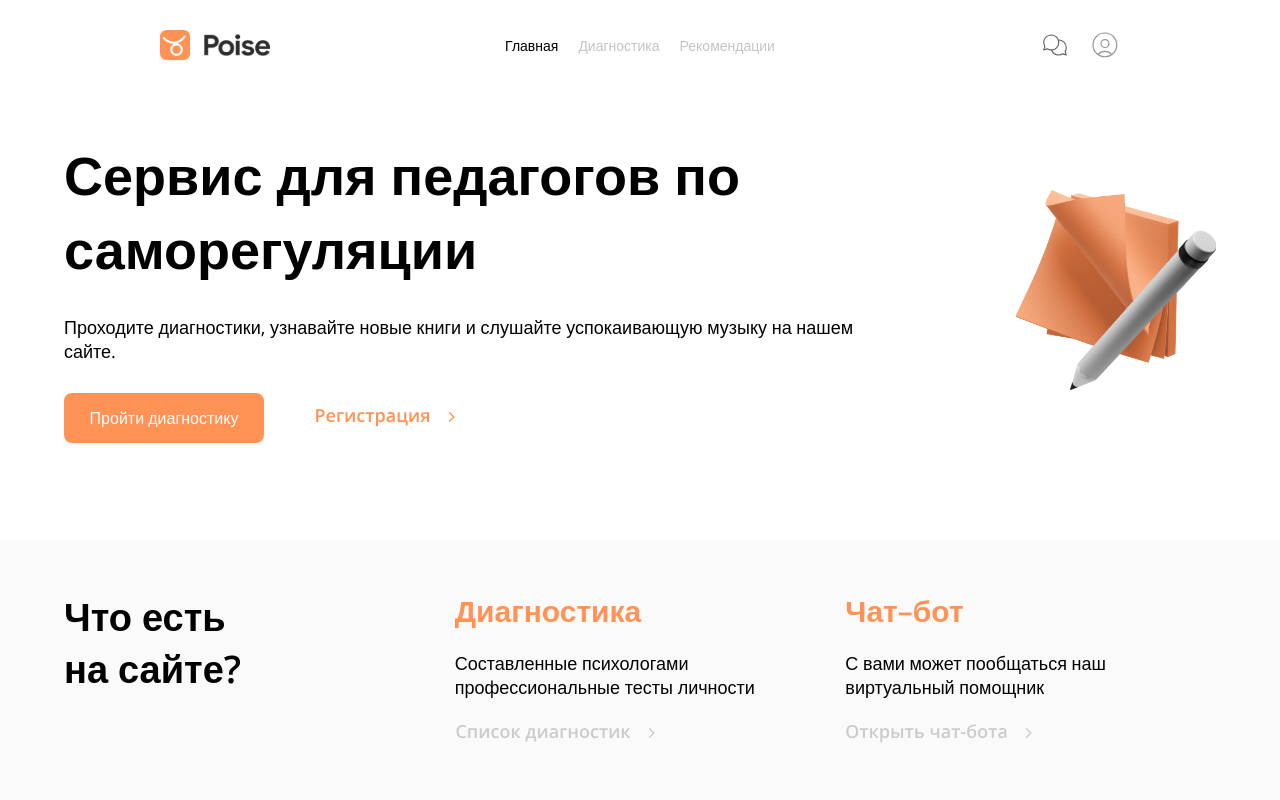
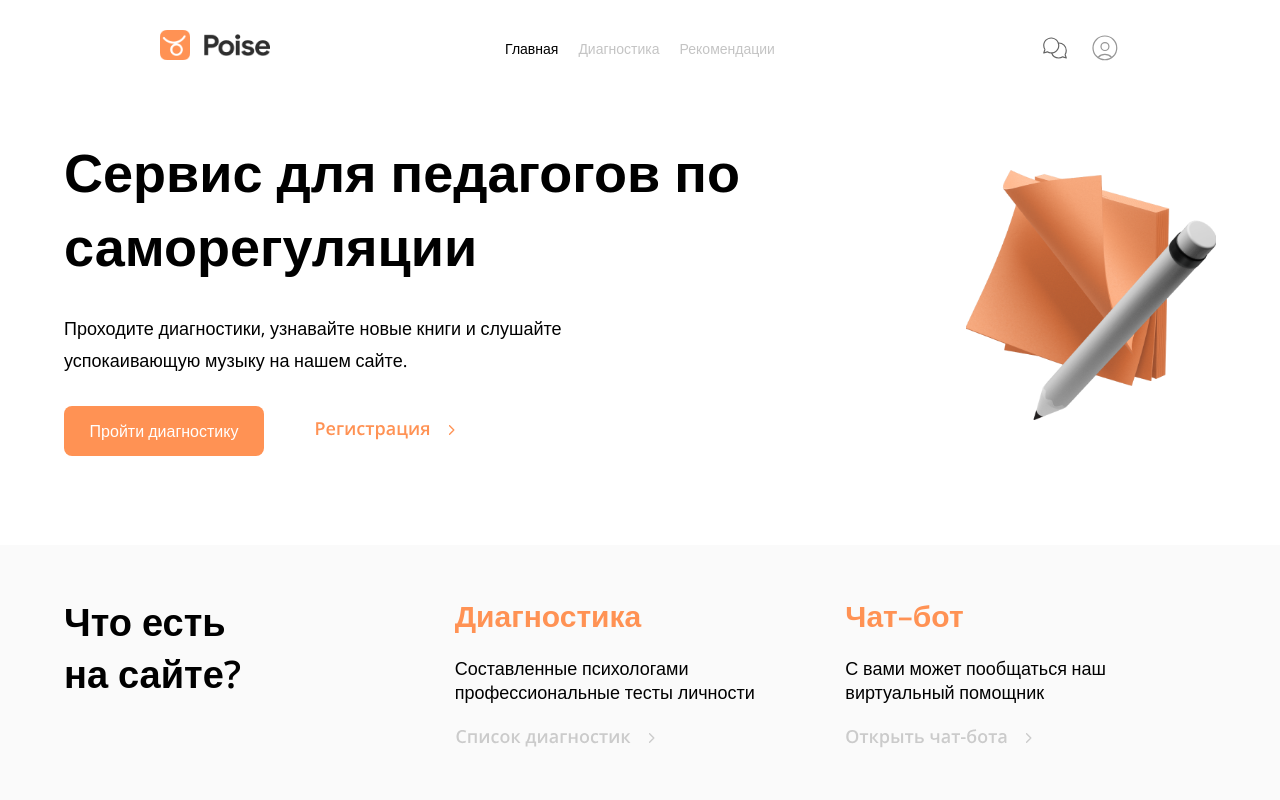
Before and after one commit to Staasik/appmdp, a React (Create React App) app: page /main/home in a window 1280 px wide. Shown: the top 800 px of the page. Built offline with nearby package versions, Linux system fonts and the light colour scheme.

Commit message:
hot fixes

```diff
--- a/src/components/defaultComponents/Header.tsx
+++ b/src/components/defaultComponents/Header.tsx
@@ -7,18 +7,18 @@ import Icon from 'images/icon.png';
 import { useLocation } from 'react-router-dom'
 import { IUserData } from 'App'
 
-interface Props{
+interface Props {
     userData: IUserData | null,
     onOpenChat(): any
 }
 
-export const Header = ({ userData, onOpenChat } : Props) => {
+export const Header = ({ userData, onOpenChat }: Props) => {
     const isDesktop = useMediaQuery({
         query: "(max-width: 600px)"
     });
     let location = useLocation();
 
-    const toProfile = () =>{
+    const toProfile = () => {
         userData ? document.location.href = '/main/profile' : document.location.href = '/'
     }
 
@@ -27,16 +27,20 @@ export const Header = ({ userData, onOpenChat } : Props) => {
             {isDesktop ?
                 <DiagHeader>
                     < DiagnIcon >
-                        <img src={Icon} style={{ "height": "30px", "width": "110px" }} />
+                        <a href='/main/home'>
+                            <img src={Icon} style={{ "height": "30px", "width": "110px" }} />
+                        </a>
                     </DiagnIcon >
                     <DiagnCP>
-                        <Menu userData={userData} onOpenChat={() => onOpenChat()}/>
+                        <Menu userData={userData} onOpenChat={() => onOpenChat()} />
                     </DiagnCP>
                 </DiagHeader >
                 :
                 <DiagHeader>
                     <DiagnIcon>
-                        <img src={Icon} style={{ "height": "30px", "width": "110px" }} />
+                        <a href='/main/home'>
+                            <img src={Icon} style={{ "height": "30px", "width": "110px" }} />
+                        </a>
                     </DiagnIcon>
                     <DiagnMenu>
                         <DiagnLink href="/main/home"><HeaderText $active={location.pathname.includes('home')}>Главная</HeaderText></DiagnLink>
@@ -44,9 +48,9 @@ export const Header = ({ userData, onOpenChat } : Props) => {
                         <DiagnLink href="/main/recommend"><HeaderText $active={location.pathname.includes('recommend')}>Рекомендации</HeaderText></DiagnLink>
                     </DiagnMenu>
                     <DiagnCP>
-                        <Chat style={{ "height": "30px", "width": "30px", "cursor": "pointer" }} onClick={()=> onOpenChat()}/>
-                        <Prof style={{ "height": "30px", "width": "30px", "cursor": "pointer" }} onClick={()=>{toProfile()}}/>
-                        { userData && <ProfileName>{userData.name}</ProfileName>}
+                        <Chat style={{ "height": "30px", "width": "30px", "cursor": "pointer" }} onClick={() => onOpenChat()} />
+                        <Prof style={{ "height": "30px", "width": "30px", "cursor": "pointer" }} onClick={() => { toProfile() }} />
+                        {userData && <ProfileName>{userData.name}</ProfileName>}
                     </DiagnCP>
                 </DiagHeader>
             }
--- a/src/components/defaultComponents/Quest.tsx
+++ b/src/components/defaultComponents/Quest.tsx
@@ -13,8 +13,8 @@ interface IProps {
 }
 
 const Quest = ({ text, options, index, onChange }: IProps) => {
+
   const [target, setTarget] = useState(null);
-
 
   return (
 
--- a/src/components/pages/MenuPages/HomePage.tsx
+++ b/src/components/pages/MenuPages/HomePage.tsx
@@ -7,10 +7,10 @@ import { ReactComponent as HomeUsrUrl } from 'images/HomePage/HomeUsrUrl.svg';
 import { ReactComponent as Line } from 'images/HomePage/Line.svg';
 import { useMediaQuery } from "react-responsive";
 import { Link } from 'react-router-dom';
-import { DiagHtml, DiagnTextBlack, DiagnTextProf,DiagnTextProfS, DiagnTextProfWhite, DiagnTextWhite } from 'styles/pages/Diagnostics/DiagnHeader';
+import { DiagHtml, DiagnTextBlack, DiagnTextProf, DiagnTextProfS, DiagnTextProfWhite, DiagnTextWhite } from 'styles/pages/Diagnostics/DiagnHeader';
 import { BlockDesk, BlockDeskText, Button, ButtonBlock, ButtonWhite, DiagnTextBlackBold, DiagnTextProfCenter, FootBlock, HomeBlock, HomeTextBlock, ImgBlock, ImgBlockDesktop, MenuBlock, MenuItem, MenuLine, TextBlock, TextBlockWhite, TextUrl } from 'styles/pages/MenuPages/HomePage';
 
-interface Props{
+interface Props {
     userData: IUserData | null,
     onOpenChat(): any
 }
@@ -25,23 +25,23 @@ const Diagnostics = ({ userData, onOpenChat }: Props) => {
                 <HomeTextBlock>
                     <TextBlock>
                         <DiagnTextProfCenter>Сервис для педагогов по саморегуляции</DiagnTextProfCenter>
-                    <DiagnTextBlack>Проходите диагностики, узнавайте новые книги и слушайте успокаивающую музыку на нашем сайте.</DiagnTextBlack>
+                        <DiagnTextBlack style={{ lineHeight: '1.8', width: '75%' }}>Проходите диагностики, узнавайте новые книги и слушайте успокаивающую музыку на нашем сайте.</DiagnTextBlack>
                         <ButtonBlock>
                             <Button href="/main/diagnostics">Пройти диагностику</Button>
-                        {!userData && <Link to="/reg"><HomeRegUrl/></Link>}
+                            {!userData && <Link to="/reg"><HomeRegUrl /></Link>}
                         </ButtonBlock>
                     </TextBlock>
-                <ImgBlock/>
+                    <ImgBlock />
                 </HomeTextBlock>
                 :
                 <HomeTextBlock>
                     <TextBlock>
                         <DiagnTextProfCenter>Сервис для педагогов по саморегуляции</DiagnTextProfCenter>
                     </TextBlock>
-                <ImgBlock/>
+                    <ImgBlock />
                     <ButtonBlock>
                         <Button href="/main/diagnostics">Пройти диагностику</Button>
-                    {!userData && <Link to="/reg"><HomeRegUrl/></Link>}
+                        {!userData && <Link to="/reg"><HomeRegUrl /></Link>}
                     </ButtonBlock>
                 </HomeTextBlock>
             }
@@ -53,34 +53,34 @@ const Diagnostics = ({ userData, onOpenChat }: Props) => {
                     <MenuItem>
                         <TextUrl>Диагностика</TextUrl>
                         <DiagnTextBlack>Составленные психологами профессиональные тесты личности</DiagnTextBlack>
-                        <a href="/main/diagnostics"><HomeDiagUrl/></a>
+                        <a href="/main/diagnostics"><HomeDiagUrl /></a>
                     </MenuItem>
                     <MenuItem>
                         <TextUrl>Чат–бот</TextUrl>
                         <DiagnTextBlack>С вами может пообщаться наш виртуальный помощник</DiagnTextBlack>
-                        <HomeChatUrl style={{cursor: 'pointer'}} onClick={() => onOpenChat()}/>
+                        <HomeChatUrl style={{ cursor: 'pointer' }} onClick={() => onOpenChat()} />
                     </MenuItem>
                 </MenuLine>
                 <MenuLine>
-                {isDesktop && <MenuItem style={{alignSelf: 'flex-end', paddingBottom: '8px'}}><Line/></MenuItem>}
+                    {isDesktop && <MenuItem style={{ alignSelf: 'flex-end', paddingBottom: '8px' }}><Line /></MenuItem>}
                     <MenuItem>
                         <TextUrl>Подборки</TextUrl>
                         <DiagnTextBlack>Предлагаем вам ознакомиться со списком интересных книг</DiagnTextBlack>
-                        <a href="/main/recommend"><HomeRecomendUrl/></a>
+                        <a href="/main/recommend"><HomeRecomendUrl /></a>
                     </MenuItem>
                     <MenuItem>
                         <TextUrl>Аккаунт</TextUrl>
                         <DiagnTextBlack>Чтобы сохранить ваши результаты, нужно пройти регистрацию</DiagnTextBlack>
-                        <a href="/reg"><HomeUsrUrl/></a>
+                        <a href="/reg"><HomeUsrUrl /></a>
                     </MenuItem>
                 </MenuLine>
             </MenuBlock>
             <HomeBlock>
                 <BlockDesk>
                     <DiagnTextProf>Как это работает?</DiagnTextProf>
-                    <ImgBlockDesktop/>
+                    <ImgBlockDesktop />
                 </BlockDesk>
-                <BlockDeskText style={{gap:"15px"}}>
+                <BlockDeskText style={{ gap: "15px" }}>
                     <DiagnTextBlackBold>Диагностика интересна, и поможет нам составить рекомендации на основе ваших результатов</DiagnTextBlackBold>
                     <DiagnTextBlack>• Вам предлагаются утверждения о переживаниях</DiagnTextBlack>
                     <DiagnTextBlack>• Вы можете ответить, выбрав картинку</DiagnTextBlack>
--- a/src/mockdata/mocktest1.ts
+++ b/src/mockdata/mocktest1.ts
@@ -2,14 +2,15 @@ export interface IOptions {
     value: number,
     label: string,
 }
+
 export const targets : IOptions[] = [
-    { value: 0, label: '0' },
-    { value: 1, label: '1' },
-    { value: 2, label: '2' },
-    { value: 3, label: '3' },
-    { value: 4, label: '4' },
-    { value: 5, label: '5' },
-    { value: 6, label: '6' },
+    { value: 0, label: '0 – никогда' },
+    { value: 1, label: '1 – очень редко' },
+    { value: 2, label: '2 – редко' },
+    { value: 3, label: '3 – иногда' },
+    { value: 4, label: '4 – часто' },
+    { value: 5, label: '5 – очень часто' },
+    { value: 6, label: '6 - ежедневно' },
   ];
 
 
--- a/src/styles/pages/MenuPages/HomePage.ts
+++ b/src/styles/pages/MenuPages/HomePage.ts
@@ -137,9 +137,9 @@ export const ButtonBlock = styled.div`
 `
 export const ImgBlock = styled.div`
     display: flex;
-    width:200px;
-    min-width:200px;
-    height:200px;
+    width:250px;
+    min-width:250px;
+    height:250px;
     justify-content:center;
     align-items:center;
     background-image:url(${image});
@@ -152,7 +152,7 @@ export const TextBlock = styled.div`
     flex-direction: column;
     gap:30px;
     height:300px;
-    width:42%;
+    width:50%;
     justify-content:center;
     align-items:flex-start;
     @media (max-width:1280px) {
```
Lines whose indentation alone changed are shown as unchanged.
